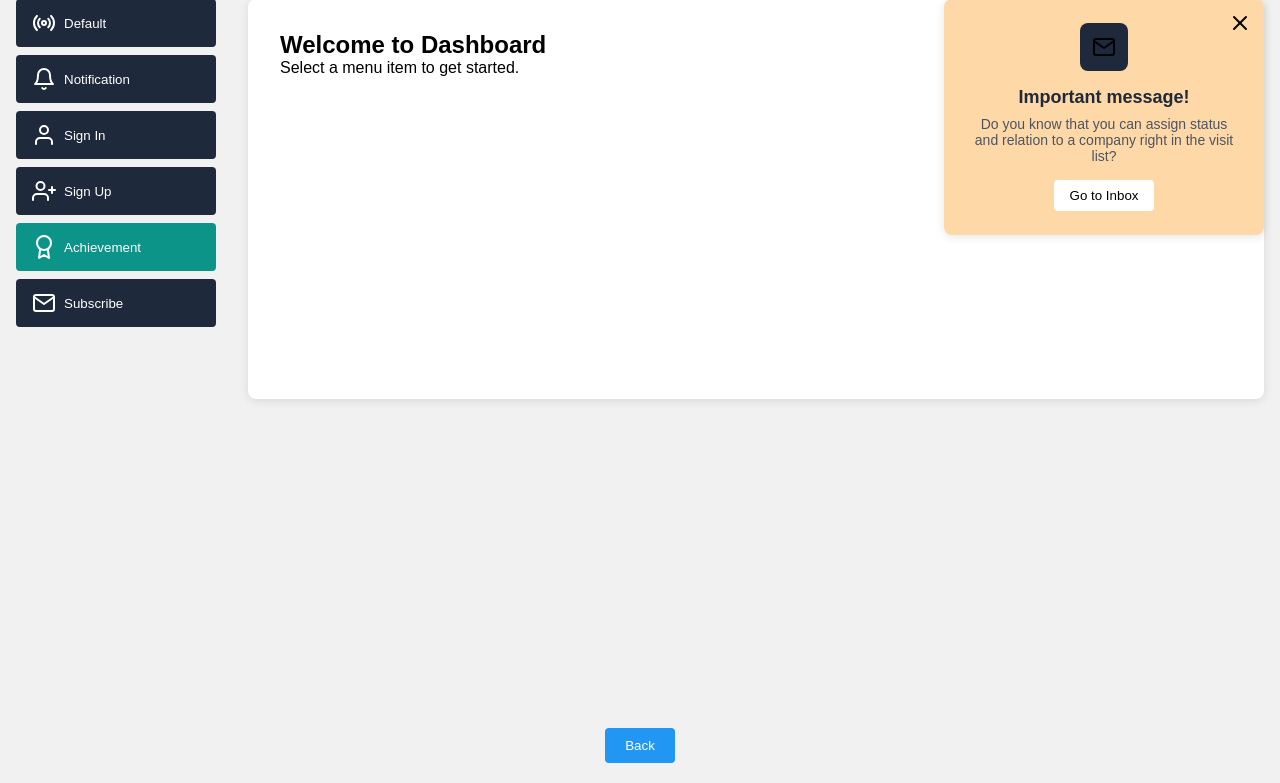
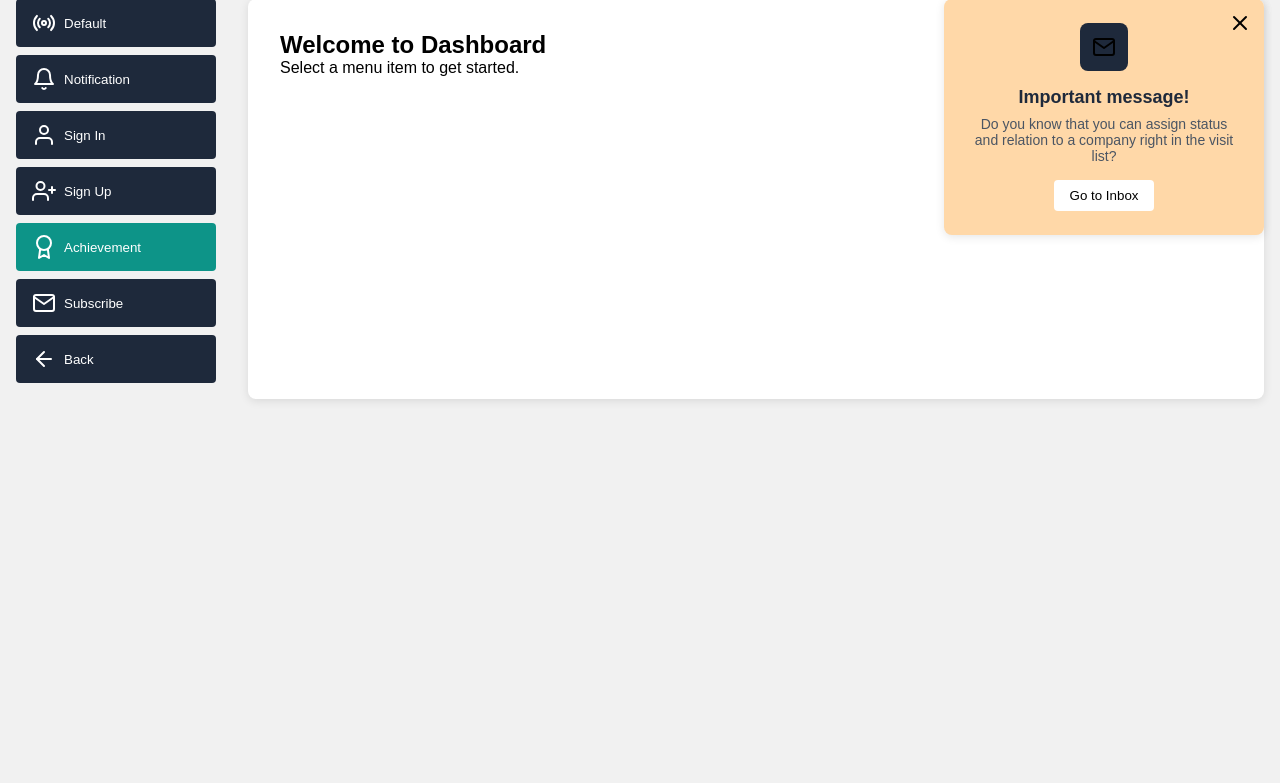
Before and after one commit to ezhilezhil/Real-Time-EV-Fleet-Monitoring-and-Predictive-Analytics-Solution, a Flask app: a page that uses templates/Display Behavior Analysis and Alerts.html in a window 1280 px wide. Shown: the part 17-800 px from the top of the page. Run offline with Flask 3, Linux system fonts and the light colour scheme; parts of the project's set-up code (start-up, migrations or seed data) failed here and were passed over.

Commit message:
added back button in alter

```diff
--- a/templates/Display Behavior Analysis and Alerts.html
+++ b/templates/Display Behavior Analysis and Alerts.html
@@ -234,6 +234,10 @@
                 <i data-feather="mail"></i>
                 Subscribe
             </button>
+            <button class="nav-button" id="go-back-button">
+                <i data-feather="arrow-left"></i>
+                Back
+            </button>
         </div>
 
         <div class="content-area">
@@ -342,10 +346,6 @@
             </div>
         </div>
     </div>
-    <!-- Back Button Container -->
-    <div class="back-button-container">
-        <button class="back-button" onclick="window.history.back()">Back</button>
-    </div>
 
 
     <script>
```
